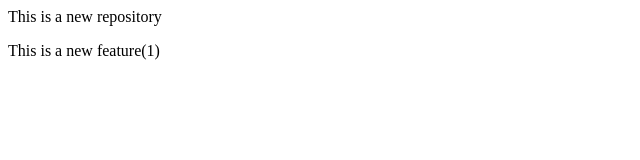
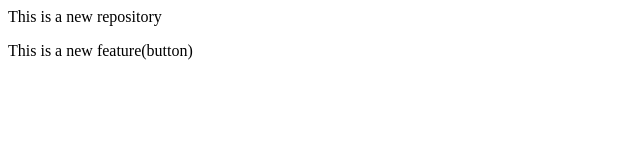
Before and after one commit to rinto-Cherian24/LocalRepo, a plain HTML site: page index.html in a window 1280 px wide. Shown: the full height of the page, 0-640 px from the left. Drawn offline with Linux system fonts and the light colour scheme.

Commit message:
Add button

```diff
--- a/index.html
+++ b/index.html
@@ -1,2 +1,2 @@
 <p>This is a new repository</p>
-<p>This is a new feature(1)</p>
+<p>This is a new feature(button)</p>
```
